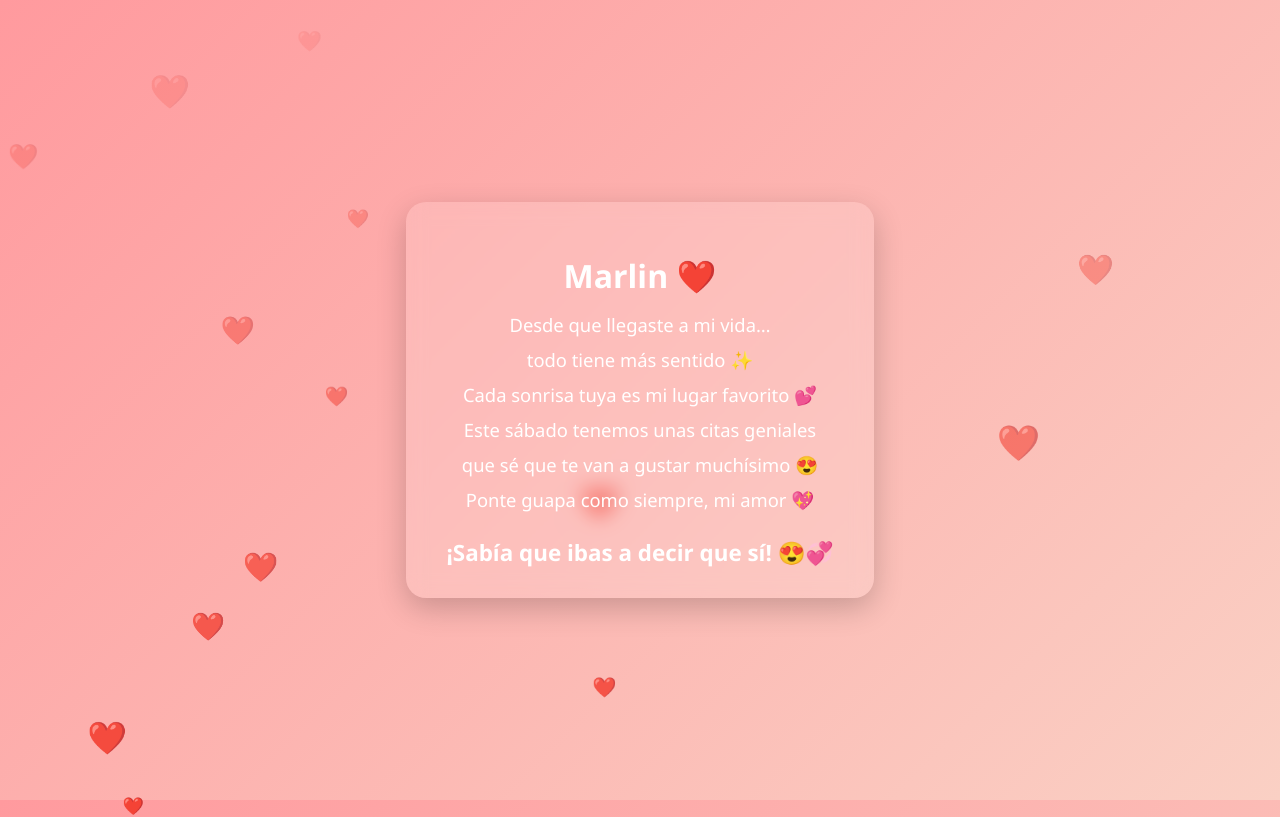
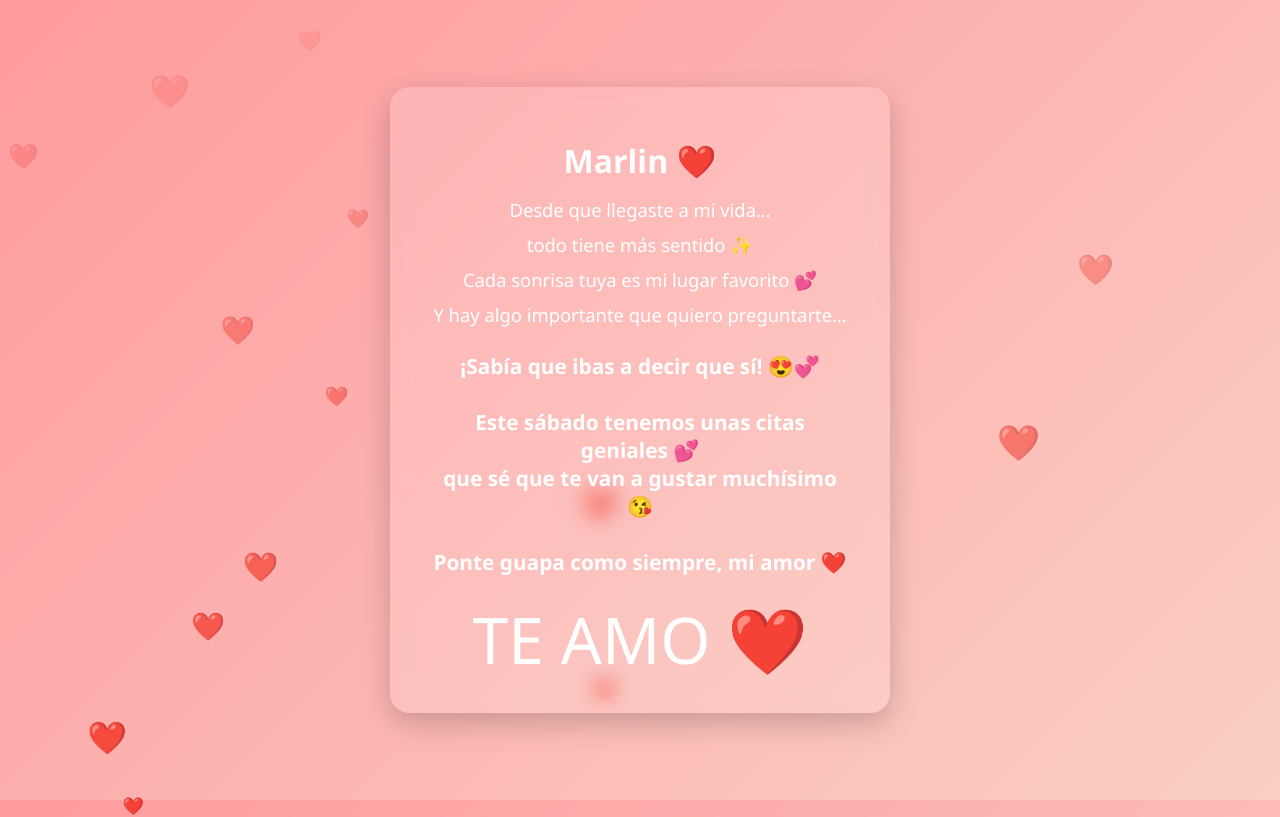
Before and after one commit to stevensibaja19-tech/san_valentine, a plain HTML site: page index.html in a window 1280 px wide. Both pictures are taken after a click on the button "¿Querés ser mi San Valentín? 💘". Drawn offline with Linux system fonts and the light colour scheme.

Commit message:
index.html

```diff
--- a/index.html
+++ b/index.html
@@ -30,10 +30,7 @@
       z-index: 2;
     }
 
-    h1 {
-      margin-bottom: 15px;
-      font-size: 2em;
-    }
+    h1 { margin-bottom: 15px; font-size: 2em; }
 
     .message {
       font-size: 1.15em;
@@ -46,12 +43,8 @@
     .message:nth-child(2) { animation-delay: 2s; }
     .message:nth-child(3) { animation-delay: 3s; }
     .message:nth-child(4) { animation-delay: 4s; }
-    .message:nth-child(5) { animation-delay: 5s; }
-    .message:nth-child(6) { animation-delay: 6s; }
 
-    .buttons {
-      margin-top: 25px;
-    }
+    .buttons { margin-top: 25px; }
 
     button {
       border: none;
@@ -63,23 +56,23 @@
       margin: 5px;
     }
 
-    #yes {
-      background: #ff4d6d;
-      color: white;
-      font-size: 1.1em;
-    }
-
-    #no {
-      background: #ffffff;
-      color: #ff4d6d;
-      position: absolute;
-    }
+    #yes { background: #ff4d6d; color: white; font-size: 1.1em; }
+    #no  { background: #ffffff; color: #ff4d6d; position: absolute; }
 
     #result {
       margin-top: 20px;
-      font-size: 1.4em;
+      font-size: 1.3em;
       font-weight: bold;
       display: none;
+      animation: fadeIn 1.5s ease;
+    }
+
+    #teamo {
+      display: none;
+      font-size: 4em;
+      margin-top: 20px;
+      animation: pulse 1.5s infinite;
+      color: #fff;
     }
 
     .heart {
@@ -88,20 +81,33 @@
       font-size: 20px;
       animation: floatUp 6s linear infinite;
       opacity: 0.8;
+      z-index: 1;
+    }
+
+    canvas#fireworks {
+      position: fixed;
+      inset: 0;
+      pointer-events: none;
+      z-index: 3;
+      display: none;
     }
 
     @keyframes fadeIn {
       from { opacity: 0; transform: scale(0.9); }
-      to { opacity: 1; transform: scale(1); }
+      to   { opacity: 1; transform: scale(1); }
     }
 
-    @keyframes showMessage {
-      to { opacity: 1; }
-    }
+    @keyframes showMessage { to { opacity: 1; } }
 
     @keyframes floatUp {
       from { transform: translateY(0); opacity: 1; }
-      to { transform: translateY(-110vh); opacity: 0; }
+      to   { transform: translateY(-110vh); opacity: 0; }
+    }
+
+    @keyframes pulse {
+      0% { transform: scale(1); }
+      50% { transform: scale(1.1); }
+      100% { transform: scale(1); }
     }
   </style>
 </head>
@@ -111,43 +117,46 @@
     <source src="https://cdn.pixabay.com/audio/2022/03/23/audio_78b3b6b33f.mp3" type="audio/mpeg">
   </audio>
 
+  <canvas id="fireworks"></canvas>
+
   <div class="card">
     <h1>Marlin ❤️</h1>
 
     <div class="message">Desde que llegaste a mi vida…</div>
     <div class="message">todo tiene más sentido ✨</div>
     <div class="message">Cada sonrisa tuya es mi lugar favorito 💕</div>
-    <div class="message">Este sábado tenemos unas citas geniales</div>
-    <div class="message">que sé que te van a gustar muchísimo 😍</div>
-    <div class="message">Ponte guapa como siempre, mi amor 💖</div>
+    <div class="message">Y hay algo importante que quiero preguntarte…</div>
 
     <div class="buttons">
       <button id="yes">¿Querés ser mi San Valentín? 💘</button>
       <button id="no">No 🙈</button>
     </div>
 
-    <div id="result">¡Sabía que ibas a decir que sí! 😍💞</div>
+    <div id="result">
+      ¡Sabía que ibas a decir que sí! 😍💞<br><br>
+      Este sábado tenemos unas citas geniales 💕<br>
+      que sé que te van a gustar muchísimo 😘<br><br>
+      Ponte guapa como siempre, mi amor ❤️
+    </div>
+
+    <div id="teamo">TE AMO ❤️</div>
   </div>
 
   <script>
     const yesBtn = document.getElementById('yes');
     const noBtn = document.getElementById('no');
     const result = document.getElementById('result');
+    const teAmo = document.getElementById('teamo');
+    const canvas = document.getElementById('fireworks');
+    const ctx = canvas.getContext('2d');
 
     function moveNoButton() {
-      const x = Math.random() * (window.innerWidth - 100);
-      const y = Math.random() * (window.innerHeight - 50);
+      const x = Math.random() * (window.innerWidth - 120);
+      const y = Math.random() * (window.innerHeight - 60);
       noBtn.style.left = x + 'px';
-      noBtn.style.top = y + 'px';
+      noBtn.style.top  = y + 'px';
     }
-
     noBtn.addEventListener('mouseover', moveNoButton);
-
-    yesBtn.addEventListener('click', () => {
-      result.style.display = 'block';
-      yesBtn.style.display = 'none';
-      noBtn.style.display = 'none';
-    });
 
     function createHeart() {
       const heart = document.createElement('div');
@@ -156,13 +165,52 @@
       heart.style.left = Math.random() * 100 + 'vw';
       heart.style.fontSize = Math.random() * 20 + 15 + 'px';
       document.body.appendChild(heart);
+      setTimeout(() => heart.remove(), 6000);
+    }
+    setInterval(createHeart, 400);
 
-      setTimeout(() => {
-        heart.remove();
-      }, 6000);
+    let particles = [];
+    function resize() {
+      canvas.width = window.innerWidth;
+      canvas.height = window.innerHeight;
+    }
+    window.addEventListener('resize', resize);
+
+    function burst(x, y) {
+      const colors = ['#ff4d6d', '#ffd166', '#cdb4db', '#a2d2ff', '#bde0fe'];
+      for (let i = 0; i < 80; i++) {
+        const angle = Math.random() * Math.PI * 2;
+        const speed = Math.random() * 5 + 2;
+        particles.push({ x, y, vx: Math.cos(angle) * speed, vy: Math.sin(angle) * speed, life: 60, color: colors[Math.floor(Math.random() * colors.length)] });
+      }
     }
 
-    setInterval(createHeart, 400);
+    function animateFireworks() {
+      ctx.clearRect(0, 0, canvas.width, canvas.height);
+      particles = particles.filter(p => p.life > 0);
+      particles.forEach(p => {
+        p.x += p.vx; p.y += p.vy; p.vy += 0.03; p.life--;
+        ctx.fillStyle = p.color;
+        ctx.fillRect(p.x, p.y, 2, 2);
+      });
+      if (particles.length) requestAnimationFrame(animateFireworks);
+    }
+
+    function startFireworks() {
+      canvas.style.display = 'block';
+      resize();
+      const interval = setInterval(() => burst(Math.random() * canvas.width, Math.random() * canvas.height * 0.6), 500);
+      animateFireworks();
+      setTimeout(() => clearInterval(interval), 5000);
+    }
+
+    yesBtn.addEventListener('click', () => {
+      result.style.display = 'block';
+      teAmo.style.display = 'block';
+      yesBtn.style.display = 'none';
+      noBtn.style.display  = 'none';
+      startFireworks();
+    });
   </script>
 
 </body>
```
